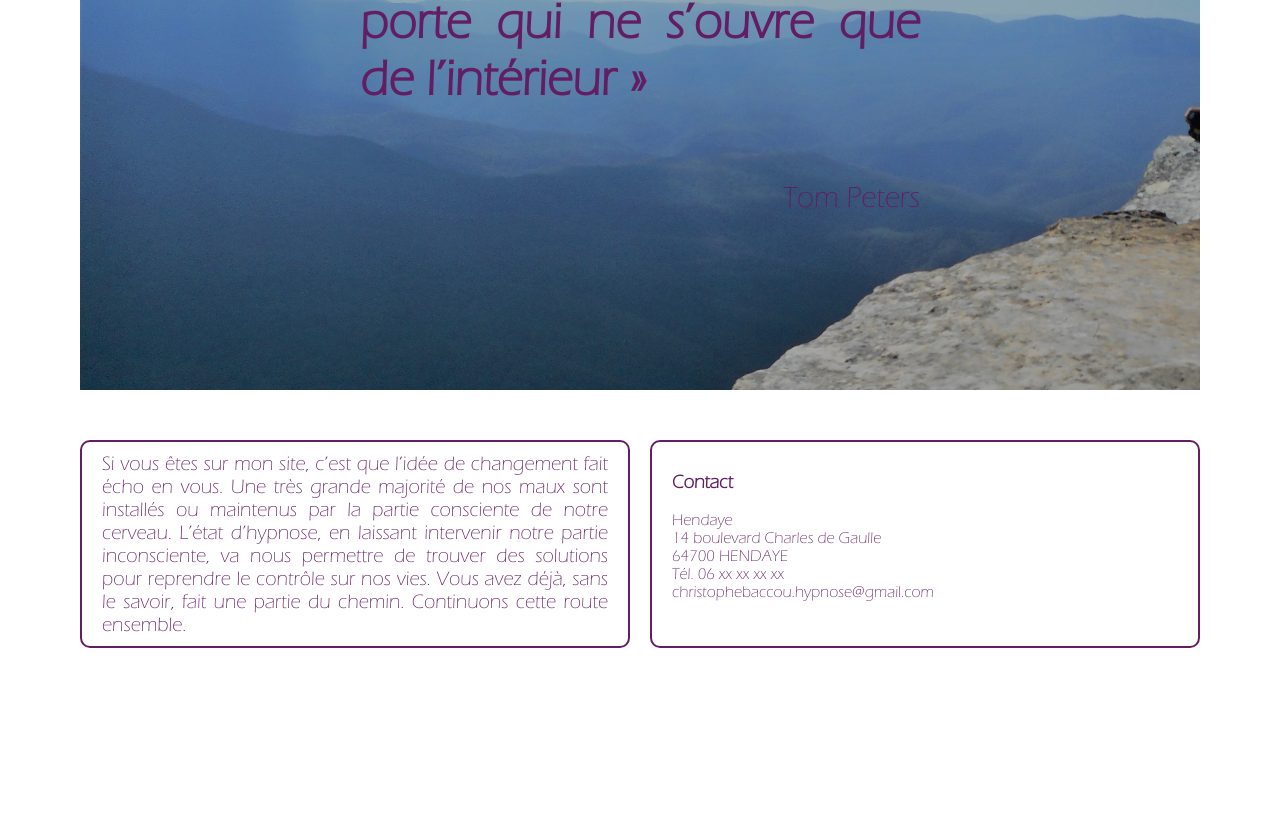
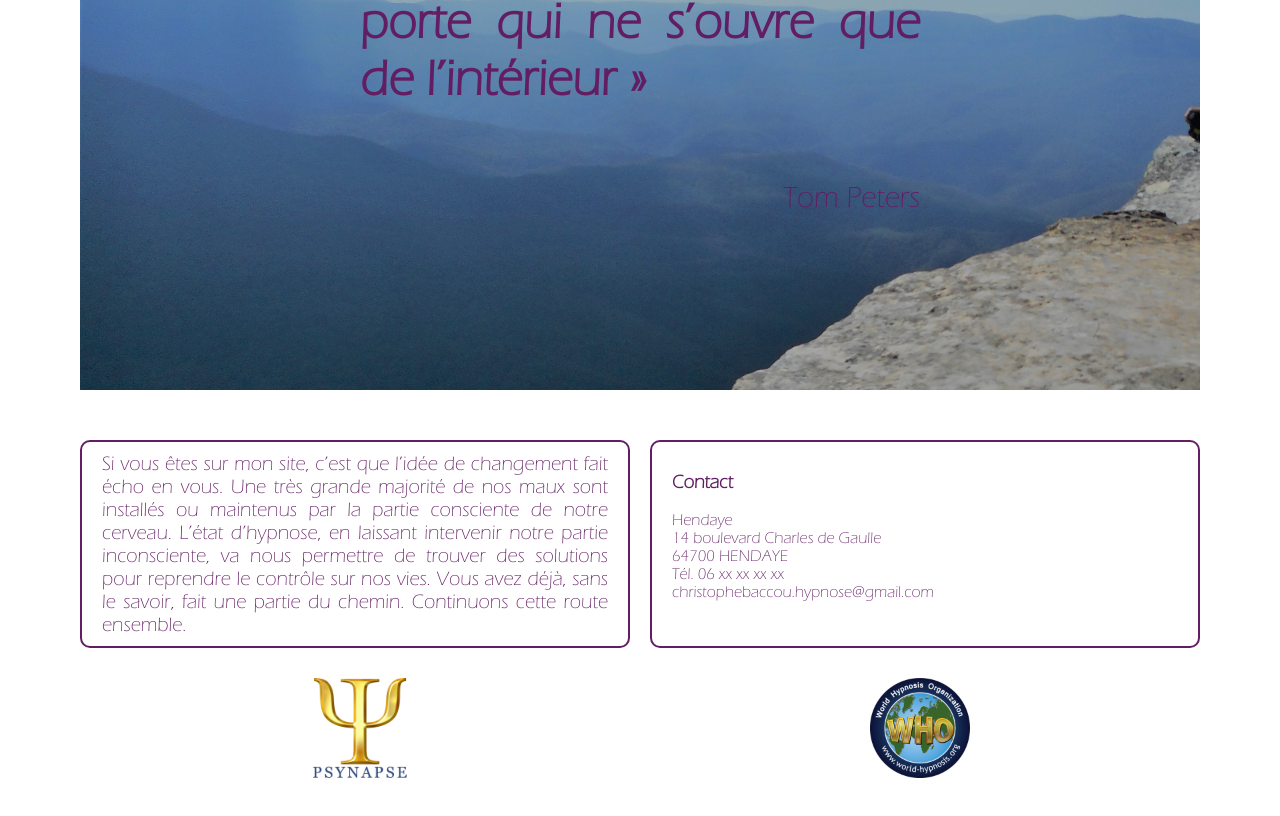
Before and after one commit to nicoriera/hypnose-frontend, a React (Create React App) app: page / in a window 1280 px wide. Shown: the part 452-1268 px from the top of the page. Before the commit the page ends 1130 px from the top, so only its background shows below. Built offline with nearby package versions, Linux system fonts and the light colour scheme.

Commit message:
add logos page accueil

```diff
--- a/public/index.html
+++ b/public/index.html
@@ -24,7 +24,7 @@
       work correctly both with client-side routing and a non-root public URL.
       Learn how to configure a non-root public URL by running `npm run build`.
     -->
-    <title>Hypnose - Christophe Baccou</title>
+    <title>Hypnothérapeute - Christophe Baccou</title>
   </head>
   <body>
     <noscript>You need to enable JavaScript to run this app.</noscript>
--- a/src/App.css
+++ b/src/App.css
@@ -124,10 +124,19 @@ margin-left: 20px;
   margin: 30px 0;
   font-weight: bold;
 }
-
-.accueil-button {
+.logos-hypnose{
+  display: flex;
+  height: 100px;
+  margin-bottom: 50px;
+}
+.logo-psynapse, .logo-who{
+  display: flex;
+  width: 50%;
+  justify-content: center;
+}
+/* .accueil-button {
   margin-left: 20px;
-}
+} */
 
 /* THERAPIES TARIFS */
 .container-tarifs,.container-therapies {
--- a/src/pages/Accueil.js
+++ b/src/pages/Accueil.js
@@ -2,6 +2,8 @@ import React from "react";
 // import { Link } from "react-router-dom";
 
 import Consultation from "../assets/pictures/fond_accueil.jpg";
+import LogoPsynapse from "../assets/pictures/logo_psynapse.png"
+import LogoWho from "../assets/pictures/logo_who.png"
 
 const Accueil = () => {
   return (
@@ -47,6 +49,12 @@ const Accueil = () => {
             </Link>
           </div> */}
         </div>
+
+        <div className="logos-hypnose">
+        <div className="logo-psynapse"><img src={LogoPsynapse} alt="logo-psynapse" /></div>
+        <div className="logo-who"><img src={LogoWho} alt="logo-who" /></div>
+
+        </div>
       </div>
     </div>
   );
```
Also changed, not shown: src/assets/pictures/logo_psynapse.png (added), src/assets/pictures/logo_who.png (added).
